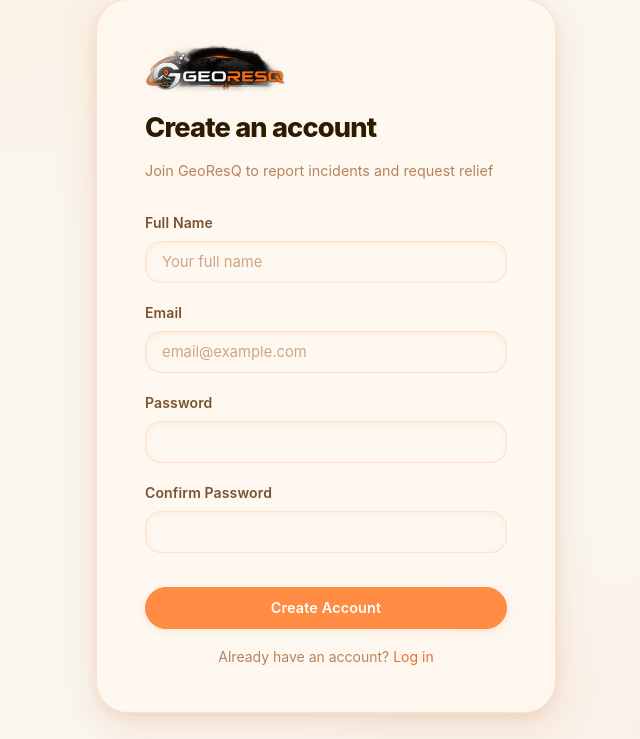
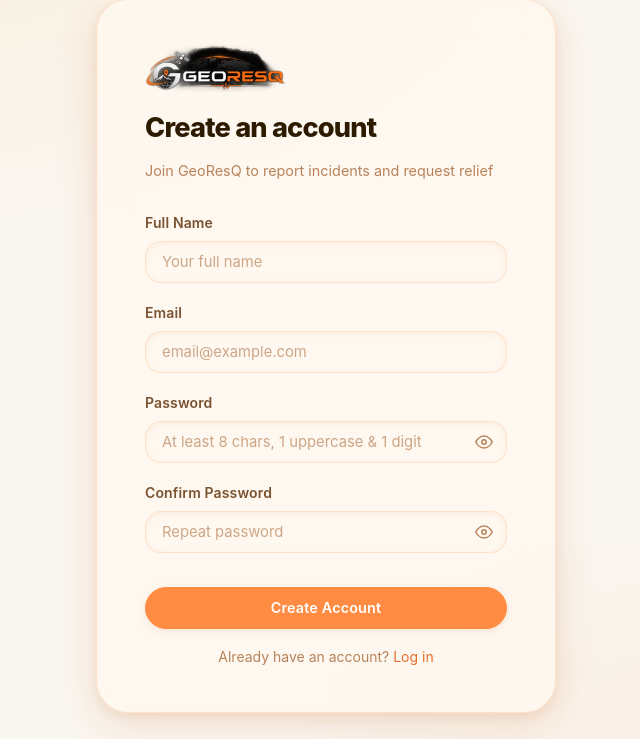
Before and after one commit to rakeshnh2006-tech/Geo-ResQ, a Flask app: page /auth/register in a window 1280 px wide. Shown: the part 157-896 px from the top of the page, without its empty margins (314-954 px from the left). Run offline with Flask 3, Linux system fonts and the light colour scheme; some libraries are stand-ins or nearby versions.

Commit message:
feat(auth): add password visibility show/hide toggle on register and login forms

```diff
--- a/frontend/static/css/main.css
+++ b/frontend/static/css/main.css
@@ -372,6 +372,47 @@ textarea.form-control {
   height: 18px;
   accent-color: var(--accent);
   cursor: pointer;
+}
+
+/* ── Password Visibility Toggle ── */
+.password-input-wrapper {
+  position: relative;
+  display: flex;
+  align-items: center;
+  width: 100%;
+}
+
+.password-input-wrapper .form-control {
+  padding-right: 44px !important;
+}
+
+.password-toggle-btn {
+  position: absolute;
+  right: 8px;
+  top: 50%;
+  transform: translateY(-50%);
+  background: transparent;
+  border: none;
+  cursor: pointer;
+  padding: 6px;
+  display: inline-flex;
+  align-items: center;
+  justify-content: center;
+  color: var(--text-muted);
+  border-radius: var(--radius-sm);
+  transition: color var(--transition), background-color var(--transition);
+  z-index: 2;
+  user-select: none;
+}
+
+.password-toggle-btn:hover {
+  color: var(--accent);
+  background-color: var(--accent-glow);
+}
+
+.password-toggle-btn:focus-visible {
+  outline: 2px solid var(--accent);
+  outline-offset: 1px;
 }
 .form-check label { margin-bottom: 0; cursor: pointer; }
 
--- a/frontend/static/js/main.js
+++ b/frontend/static/js/main.js
@@ -43,6 +43,27 @@ document.addEventListener('DOMContentLoaded', () => {
   });
 
 });
+
+// ── Password Visibility Toggle ────────────────────────────────────────────
+/**
+ * Toggle the visibility of a password input between 'password' and 'text'.
+ *
+ * @param {string} inputId - id of the input element
+ * @param {HTMLElement} btn - button element containing the toggle icon
+ */
+function togglePasswordVisibility(inputId, btn) {
+  const input = document.getElementById(inputId);
+  if (!input) return;
+  const isPassword = input.type === 'password';
+  input.type = isPassword ? 'text' : 'password';
+
+  const eyeIcon = '<svg xmlns="http://www.w3.org/2000/svg" width="18" height="18" viewBox="0 0 24 24" fill="none" stroke="currentColor" stroke-width="2" stroke-linecap="round" stroke-linejoin="round"><path d="M1 12s4-8 11-8 11 8 11 8-4 8-11 8-11-8-11-8z"></path><circle cx="12" cy="12" r="3"></circle></svg>';
+  const eyeOffIcon = '<svg xmlns="http://www.w3.org/2000/svg" width="18" height="18" viewBox="0 0 24 24" fill="none" stroke="currentColor" stroke-width="2" stroke-linecap="round" stroke-linejoin="round"><path d="M17.94 17.94A10.07 10.07 0 0 1 12 20c-7 0-11-8-11-8a18.45 18.45 0 0 1 5.06-5.94M9.9 4.24A9.12 9.12 0 0 1 12 4c7 0 11 8 11 8a18.5 18.5 0 0 1-2.16 3.19m-6.72-1.07a3 3 0 1 1-4.24-4.24"></path><line x1="1" y1="1" x2="23" y2="23"></line></svg>';
+
+  btn.innerHTML = isPassword ? eyeOffIcon : eyeIcon;
+  btn.setAttribute('aria-label', isPassword ? 'Hide password' : 'Show password');
+  btn.setAttribute('title', isPassword ? 'Hide password' : 'Show password');
+}
 
 // ── Live location (browser Geolocation API) ───────────────────────────────
 /**
--- a/frontend/templates/auth/register.html
+++ b/frontend/templates/auth/register.html
@@ -25,13 +25,29 @@
 
     <div class="form-group">
       {{ form.password.label }}
-      {{ form.password(class="form-control") }}
+      <div class="password-input-wrapper">
+        {{ form.password(class="form-control", id="reg-password", placeholder="At least 8 chars, 1 uppercase & 1 digit") }}
+        <button type="button" class="password-toggle-btn" onclick="togglePasswordVisibility('reg-password', this)" aria-label="Show password" title="Show password">
+          <svg xmlns="http://www.w3.org/2000/svg" width="18" height="18" viewBox="0 0 24 24" fill="none" stroke="currentColor" stroke-width="2" stroke-linecap="round" stroke-linejoin="round">
+            <path d="M1 12s4-8 11-8 11 8 11 8-4 8-11 8-11-8-11-8z"></path>
+            <circle cx="12" cy="12" r="3"></circle>
+          </svg>
+        </button>
+      </div>
       {% for err in form.password.errors %}<p class="form-error">{{ err }}</p>{% endfor %}
     </div>
 
     <div class="form-group">
       {{ form.confirm_password.label }}
-      {{ form.confirm_password(class="form-control") }}
+      <div class="password-input-wrapper">
+        {{ form.confirm_password(class="form-control", id="reg-confirm-password", placeholder="Repeat password") }}
+        <button type="button" class="password-toggle-btn" onclick="togglePasswordVisibility('reg-confirm-password', this)" aria-label="Show password" title="Show password">
+          <svg xmlns="http://www.w3.org/2000/svg" width="18" height="18" viewBox="0 0 24 24" fill="none" stroke="currentColor" stroke-width="2" stroke-linecap="round" stroke-linejoin="round">
+            <path d="M1 12s4-8 11-8 11 8 11 8-4 8-11 8-11-8-11-8z"></path>
+            <circle cx="12" cy="12" r="3"></circle>
+          </svg>
+        </button>
+      </div>
       {% for err in form.confirm_password.errors %}<p class="form-error">{{ err }}</p>{% endfor %}
     </div>
 
```
Also changed, not shown: frontend/templates/auth/login.html (+9 -1 lines), public/static/css/main.css (+41 -0 lines), public/static/js/main.js (+21 -0 lines).
